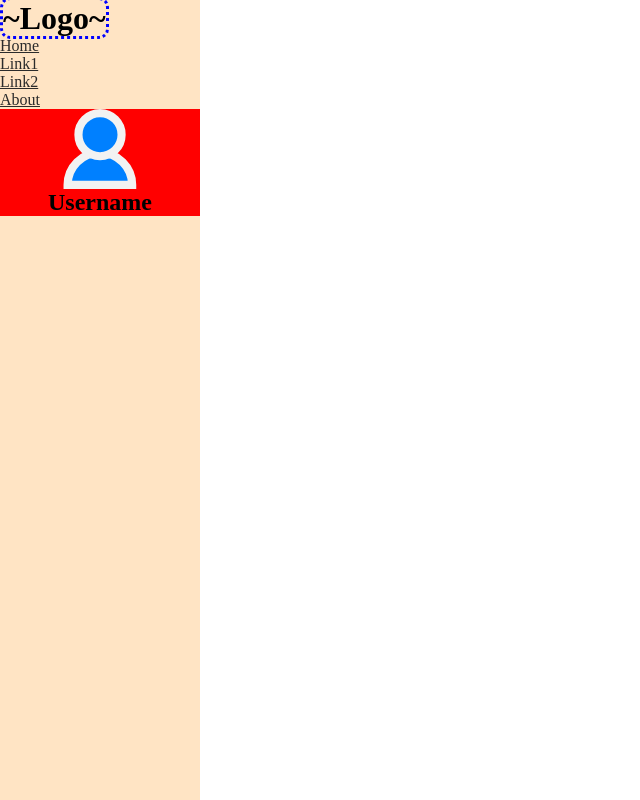
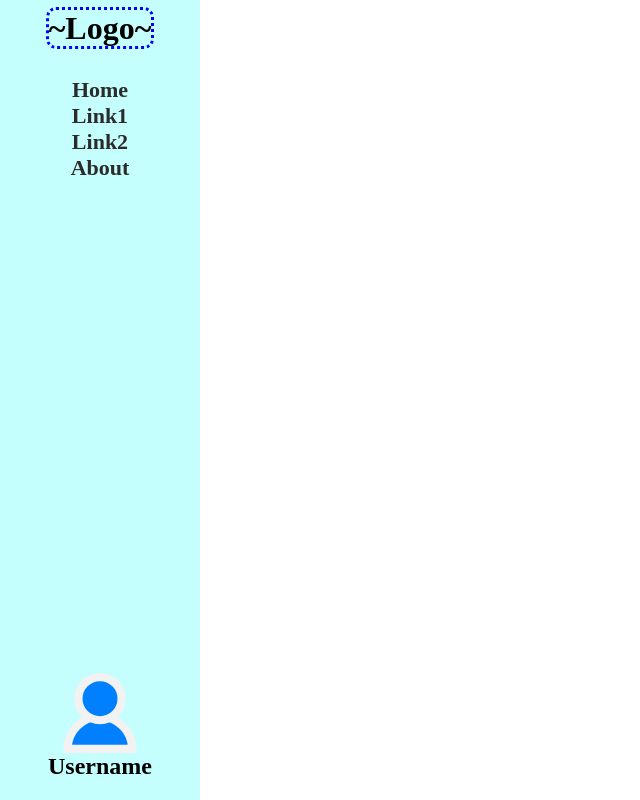
Before and after one commit to xAlessandroo/CSS, a plain HTML site: page index.html in a window 1280 px wide. Shown: the whole page, without its empty margins (0-640 px from the left). Drawn offline with Linux system fonts and the light colour scheme.

Commit message:
Esercizio aggiornato

```diff
--- a/index.html
+++ b/index.html
@@ -7,7 +7,7 @@
       content="width=device-width, user-scalable=no, initial-scale=1.0, maximum-scale=1.0, minimum-scale=1.0"
     />
     <meta http-equiv="X-UA-Compatible" content="ie=edge" />
-    <link rel="stylesheet" href="style.css">
+    <link rel="stylesheet" href="style.css" />
     <title>CSS Lessons</title>
   </head>
   <body>
@@ -16,18 +16,20 @@
         <h2></h2>
       </div>
 
-    <section id="navigation">
-      <nav>
       <ul>
         <li><a href="#">Home</a></li>
         <li><a href="#">Link1</a></li>
         <li><a href="#">Link2</a></li>
         <li><a href="#">About</a></li>
       </ul>
-      </nav>
-    </section>
+
       <div id="avatar">
-      <img src="avatar.svg" alt="A general avatar" width="100px" height="80px">
+        <img
+          src="avatar.svg"
+          alt="A general avatar"
+          width="100px"
+          height="80px"
+        />
         <h2>Username</h2>
       </div>
     </section>
--- a/style.css
+++ b/style.css
@@ -11,28 +11,46 @@
     border-radius: 10px;
 }
 
+#logo{
+    display: flex;
+    align-self: center;
+    margin: 10px;
+}
+
 #sidebar{
     width: 200px;
     height: 100vh;
-    background-color: bisque;
+    background-color: rgb(196, 255, 253);
+    display: flex;
+    flex-direction: column;
 }
 
-nav>ul>li{
+#sidebar > ul {
+    display: flex;
+    flex-direction: column;
+    align-items: center;
+    margin-top: 20px;
     list-style: none;
+    flex:1;
 }
 
-nav>ul>li>a{
+#sidebar > ul > li > a {
     color: #2b2b2b;
+    text-decoration: none;
+    font-size: 22px;
+    font-weight: bold;
+
 }
 
-nav>ul>li>a:hover{
+#sidebar > ul > li > a:hover {
     color: #2b2bb2;
     transition: 0.3s;
 }
+
 
 #avatar{
     display: flex;
     flex-direction: column;
     align-items: center;
-    background-color: red;
+    margin-bottom: 20px;
 }
```
Lines whose indentation alone changed are shown as unchanged.
